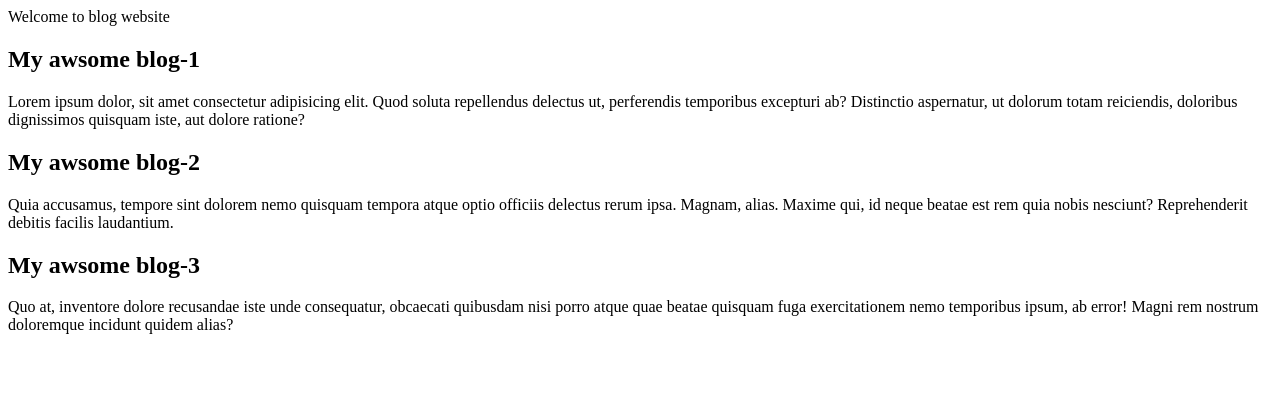
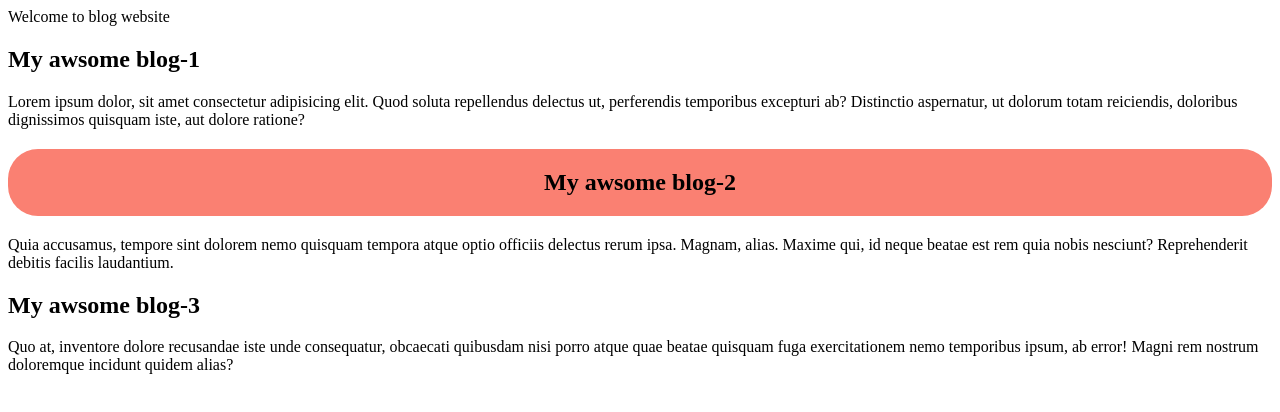
Before and after one commit to HR-Riad/js-dom, a plain HTML site: page dom.html in a window 1280 px wide. Drawn offline with Linux system fonts and the light colour scheme.

Commit message:
Capture and change Element by using getElementById

```diff
--- a/dom.html
+++ b/dom.html
@@ -32,13 +32,21 @@
     console.log (blogTitles);
     for(const h2 of blogTitles)
     {
-        console.log(h2.innerText)
+        // console.log(h2.innerText)
     }
     const blogDetails = document.getElementsByTagName('p');
     for(const p of blogDetails)
     {
-        console.log(p.innerText);
+        // console.log(p.innerText);
     }
+
+    /* Capture and change Element by using getElementById */
+
+    const secondTitle = document.getElementById('second-title');
+    secondTitle.style.textAlign='center';
+    secondTitle.style.backgroundColor = 'salmon';
+    secondTitle.style.padding='20px';
+    secondTitle.style.borderRadius='30px';
    </script>
 </body>
 </html>
```
